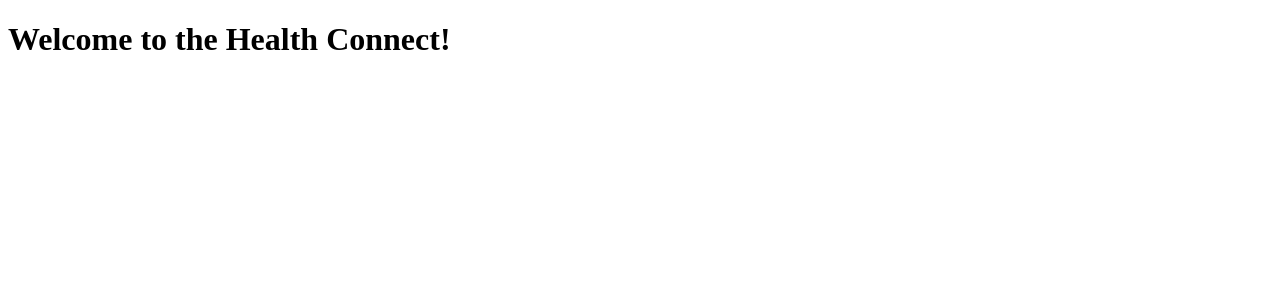
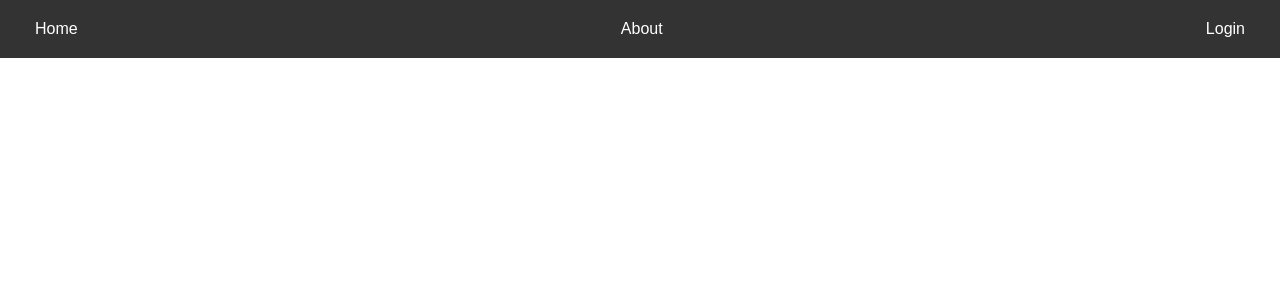
Before and after one commit to codylarge/cs350-summer2024-project-wildfire_warriors, a Django app: page / in a window 1280 px wide. Shown: the top 300 px of the page. Run offline with Django 5.2, Linux system fonts and the light colour scheme; parts of the project's set-up code (start-up, migrations or seed data) failed here and were passed over.

Commit message:
Basic_Home_Page

```diff
--- a/healthconnect/apps/accounts/urls.py
+++ b/healthconnect/apps/accounts/urls.py
@@ -3,5 +3,6 @@ from . import views
 
 urlpatterns = [
     path('register/', views.register, name='register'),
+    path('login/', views.login_view, name='login'),
     path('profile/', views.profile, name='profile'),
 ]
--- a/healthconnect/apps/accounts/views.py
+++ b/healthconnect/apps/accounts/views.py
@@ -1,6 +1,7 @@
 from django.shortcuts import render, redirect
-from django.contrib.auth import login, authenticate
-from .forms import CustomUserCreationForm, PatientProfileForm, StaffProfileForm
+from django.contrib.auth import login as auth_login, authenticate
+from django.contrib.auth.forms import AuthenticationForm
+from .forms import CustomUserCreationForm
 from .models import CustomUser, PatientProfile, StaffProfile
 
 def register(request):
@@ -12,11 +13,31 @@ def register(request):
                 PatientProfile.objects.create(user=user)
             else:
                 StaffProfile.objects.create(user=user, role=get_staff_role(user))
-            login(request, user)
+            auth_login(request, user)
             return redirect('profile')
     else:
         user_form = CustomUserCreationForm()
     return render(request, 'accounts/register.html', {'user_form': user_form})
+
+def login_view(request):
+    if request.method == 'POST':
+        form = AuthenticationForm(request, data=request.POST)
+        if form.is_valid():
+            user = form.get_user()
+            auth_login(request, user)
+            role = request.GET.get('role', '')
+            if role == 'doctor':
+                return redirect('doctor_dashboard')  # Replace with actual dashboard URL
+            elif role == 'patient':
+                return redirect('patient_dashboard')  # Replace with actual dashboard URL
+            elif role == 'nurse':
+                return redirect('nurse_dashboard')  # Replace with actual dashboard URL
+            elif role == 'pharmacist':
+                return redirect('pharmacist_dashboard')  # Replace with actual dashboard URL
+            return redirect('profile')  # Default redirect if no role is specified
+    else:
+        form = AuthenticationForm()
+    return render(request, 'accounts/login.html', {'form': form})
 
 def profile(request):
     user = request.user
@@ -37,3 +58,9 @@ def get_staff_role(user):
     elif user.is_pharmacist:
         return 'Pharmacist'
     return ''
+
+def home(request):
+    return render(request, 'home.html')
+
+def about(request):
+    return render(request, 'about.html')
--- a/healthconnect/healthconnect/settings.py
+++ b/healthconnect/healthconnect/settings.py
@@ -125,6 +125,10 @@ USE_TZ = True
 
 STATIC_URL = 'static/'
 
+STATICFILES_DIRS = [
+    os.path.join(BASE_DIR, 'apps/accounts/static'),
+]
+
 # Default primary key field type
 # https://docs.djangoproject.com/en/5.0/ref/settings/#default-auto-field
 
--- a/healthconnect/healthconnect/urls.py
+++ b/healthconnect/healthconnect/urls.py
@@ -1,9 +1,15 @@
+# healthconnect/urls.py
+
 from django.contrib import admin
-from django.urls import path, include
-from django.views.generic import TemplateView
+from django.urls import path
+from apps.accounts import views as accounts_views
 
 urlpatterns = [
     path('admin/', admin.site.urls),
-    path('accounts/', include('apps.accounts.urls')),  # Correctly include the accounts app URLs
-    path('', TemplateView.as_view(template_name='home.html')),  # Route for the root URL
+    path('', accounts_views.home, name='home'),  # Add this line for the root path
+    path('about/', accounts_views.about, name='about'),
+    path('accounts/login/', accounts_views.login_view, name='login'),
+    path('accounts/register/', accounts_views.register, name='register'),
+    path('profile/', accounts_views.profile, name='profile'),
+    # Add other URL patterns here
 ]
--- /dev/null
+++ b/healthconnect/static/css/styles.css
@@ -0,0 +1,43 @@
+/* styles.css */
+
+/* Basic styling for the body */
+body {
+    font-family: Arial, sans-serif; /* Sets a clean, sans-serif font for the entire page */
+    margin: 0; /* Removes default margin around the body */
+    padding: 0; /* Removes default padding around the body */
+}
+
+/* Styling for the header section */
+header {
+    background-color: #333; /* Dark background color for the header */
+    color: #fff; /* White text color for the header */
+    padding: 10px 0; /* Adds padding above and below the header content */
+    position: fixed; /* Keeps the header fixed at the top of the page */
+    width: 100%; /* Makes the header span the full width of the viewport */
+    top: 0; /* Positions the header at the top of the viewport */
+    left: 0; /* Aligns the header to the left edge */
+    z-index: 1000; /* Ensures the header stays above other elements */
+}
+
+/* Styling for the navigation bar */
+.navbar {
+    display: flex; /* Uses flexbox to layout items inside the navbar */
+    justify-content: space-between; /* Distributes space evenly between items */
+    align-items: center; /* Vertically aligns items in the center */
+    padding: 0 20px; /* Adds horizontal padding inside the navbar */
+}
+
+/* Styling for navigation links */
+.nav-link {
+    color: #fff; /* Sets the text color to white */
+    text-decoration: none; /* Removes the default underline from links */
+    padding: 10px 15px; /* Adds padding around the link text */
+}
+
+/* Styling for navigation links on hover */
+.nav-link:hover {
+    background-color: #555; /* Changes the background color on hover */
+    border-radius: 5px; /* Rounds the corners of the background */
+}
+
+/* Optional: Add styles for the slider if you have one */
--- a/healthconnect/templates/home.html
+++ b/healthconnect/templates/home.html
@@ -1,10 +1,23 @@
 <!-- templates/home.html -->
 <!DOCTYPE html>
-<html>
+<html lang="en">
 <head>
-    <title>Home Page</title>
+    <meta charset="UTF-8">
+    <meta name="viewport" content="width=device-width, initial-scale=1.0">
+    <title>Home</title>
+    {% load static %}
+    <link rel="stylesheet" href="{% static 'accounts/css/styles.css' %}">
 </head>
 <body>
-    <h1>Welcome to the Health Connect!</h1>
+    <header>
+        <nav class="navbar">
+            <a href="{% url 'home' %}" class="nav-link">Home</a>
+            <a href="{% url 'about' %}" class="nav-link">About</a>
+            <a href="{% url 'login' %}" class="nav-link">Login</a>
+        </nav>
+    </header>
+    <main>
+        <h1>Welcome to the Home Page</h1>
+    </main>
 </body>
 </html>
```
Also changed, not shown: healthconnect/apps/accounts/templates/accounts/login.html (added, +15 -0 lines), healthconnect/templates/about.html (+14 -0 lines), healthconnect/templates/base.html (+25 -0 lines), healthconnect/db.sqlite3 (deleted).
